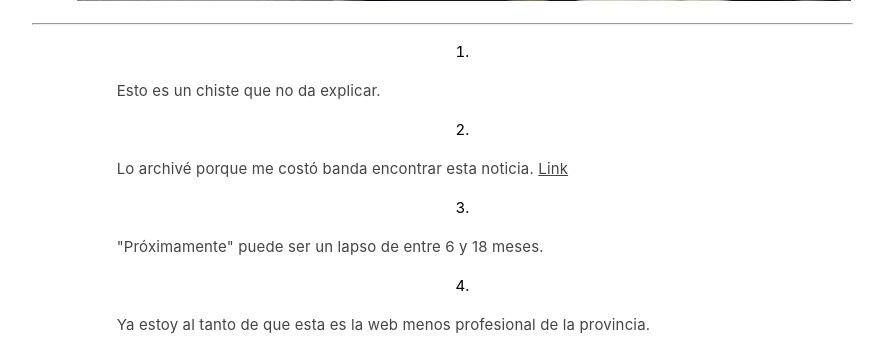
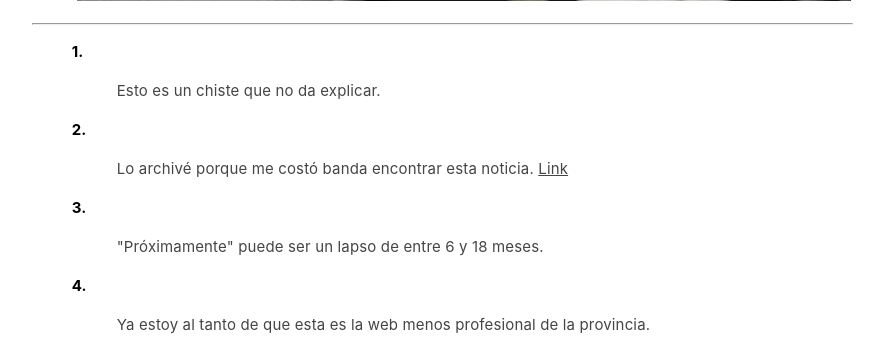
Before and after one commit to mratmartinez/Web, a Flask app: page /about in a window 1280 px wide. Shown: the part 1479-1839 px from the top of the page, without its empty margins (175-1059 px from the left). Run offline with Flask 2, Linux system fonts and the light colour scheme; parts of the project's set-up code (start-up, migrations or seed data) failed here and were passed over.

Commit message:
Disabling tags and formatting lists

```diff
--- a/static/style.css
+++ b/static/style.css
@@ -97,21 +97,28 @@ h2 {
     text-decoration: none !important;
 }
 
+/* Date formatting */
 #date {
-    font-size: 1.2em;
-    text-align: right;
+	font-size: 1.2em;
+	text-align: center;
 }
 
+/* Tags formatting NOT WORKING */
 #tags {
-    display: inline;
-    list-style: none;
-    padding: 0px;
+	display: inline;
+	list-style: none;
+	padding: 0px;
 }
+#tags li { display: inline; }
+#tags li::after { display: inline; }
 
-#tags li {
-    display: inline;
+/* Lists formatting */
+#content ul, ol { text-align: left; }
+#content ul { list-style-type: square; }
+#content ol { counter-reset: item; }
+#content ol li { display: block }
+#content ol li:before {
+	content: counter(item) ". ";
+	counter-increment: item;
+	font-weight: bold;
 }
-
-#tags li::after {
-    display: inline;
-}
--- a/templates/post.html
+++ b/templates/post.html
@@ -3,11 +3,13 @@
 {% block content %}
     <div class="post">
         <h2>{{ post['title'][0] }}</h2>
+	<!--
 	<ul id="tags">
 	{% for tag in post['tags'] %}
 		<li><p>{{ tag }}</p></li>
 	{% endfor %}
 	</ul>
+	-->
 	<h3 id="date">{{ post['date'] }}</h3>
         <div class="text">
             <p>{{ post['content']|safe }}</p>
```
